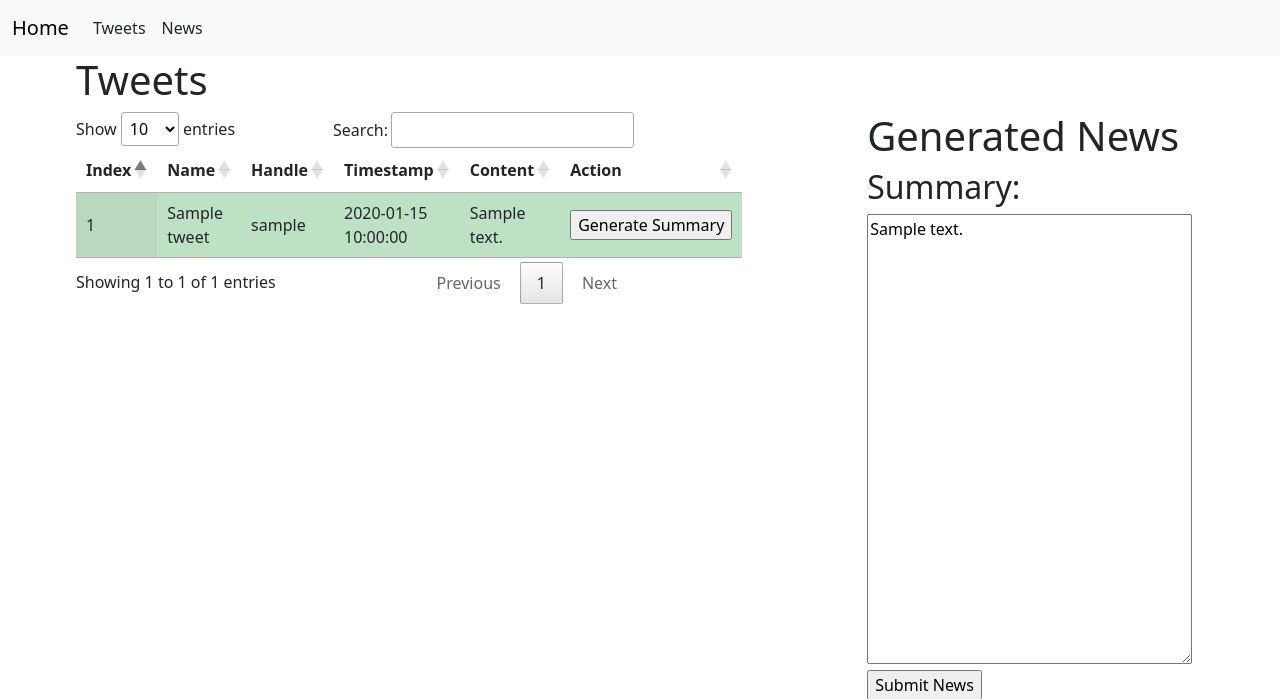
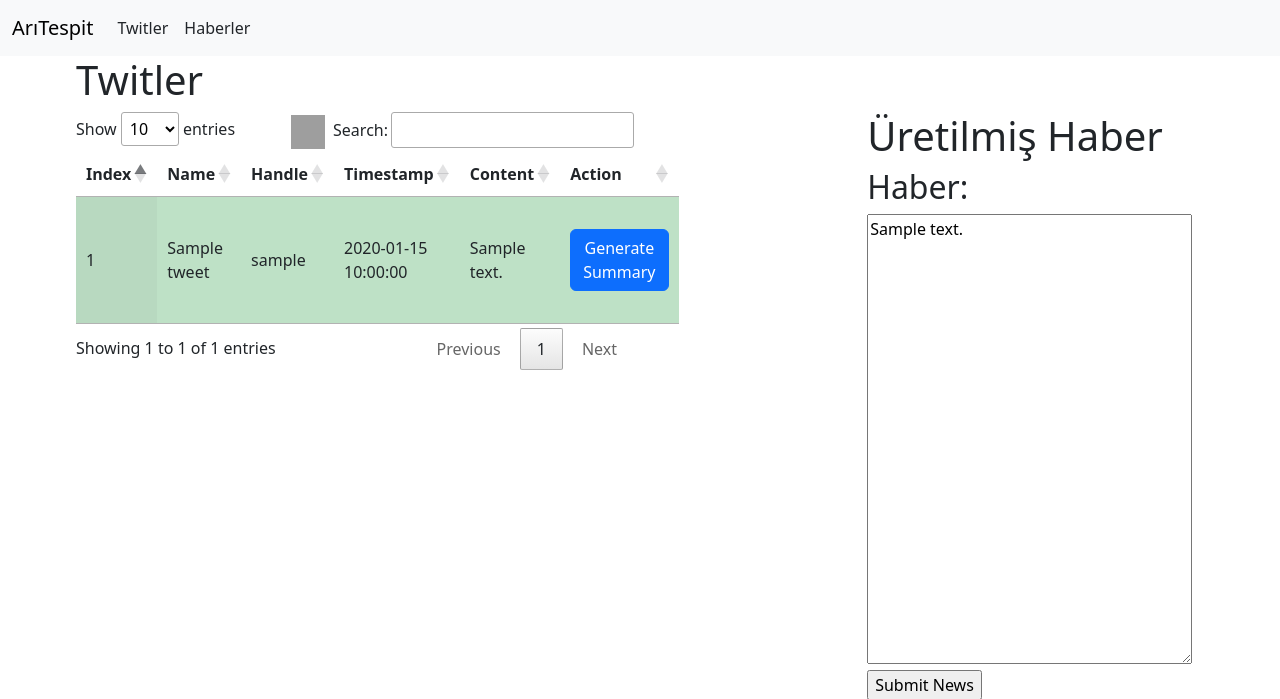
Before and after one commit to aritespit/mt-hackathon-aritespit, a Flask app: template templates/tweets.html in a window 1280 px wide. Shown: the top 699 px of the page. Run offline with Flask 3, Linux system fonts and the light colour scheme; tables that the repository leaves empty hold one stand-in row (values such as "Sample post"); the template is opened without the code that fills it: values that come from a table or form of the project are taken from there, most other values are stand-ins (such as "Sample title", 1, 10 or a date in 2020); some libraries are stand-ins or nearby versions; grey boxes are pictures that could not be loaded.

Commit message:
added refresh button and other minor changes across htmls

```diff
--- a/app.py
+++ b/app.py
@@ -1,9 +1,11 @@
-from flask import Flask, render_template, request, jsonify
+from flask import Flask, render_template, request, jsonify, redirect, url_for
 from langchain.chains.llm import LLMChain
 from langchain.llms.openai import OpenAI
 from langchain.prompts.prompt import PromptTemplate
 from flask_sqlalchemy import SQLAlchemy
 from dotenv import load_dotenv
+from scrapers import aa_scraper
+from create_db import *
 import os
 
 load_dotenv()
@@ -36,19 +38,21 @@ class News(db.Model):
     Link = db.Column(db.Text)
     Content = db.Column(db.Text)
     summary = db.Column(db.Text)
+
 @app.route('/')
 def home():
     return render_template('index.html')
 
 
-
+# creating news from tweets
 @app.route('/tweets', methods=['GET', 'POST'])
 def tweets():
-
+    llm = OpenAI(model_name="gpt-3.5-turbo-instruct", api_key="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", temperature=0.1)
     entries = Tweet.query.all()
     summary = None
     index=None
     if request.method == 'POST':
+        person = request.form.get('name')
         text = request.form.get('text')
         index = request.form.get('index')
         generated_news = request.form.get('generated_news')
@@ -60,33 +64,35 @@ def tweets():
                 tweet_to_update.news = generated_news
                 tweet_to_update.is_generated = 1
                 db.session.commit()
+
         elif text:
-            llm = OpenAI(api_key="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")
-
             template = """
-            You are an AI assistant for News Agency to shorten the longer news article into 3 bullet points. You are required to understand the context then create these bulletpoints. Your bulletpoints should contain important parts of the article, i.e. parts that contain numerical values or explain the text best.
+            You are a news assistant that turns the posts published by institutions, organizations or ministers on their social media accounts into news.
+            You need to understand the context and convert it into a news format. The news format includes a headline (title), and a body part for the newly generated full text of the news.
+            Body part has 3 paragraphs. First paragraph is the summary of tweet.
+            Second paragraph must JUST write surname of the person if  text in parentheses indicates a person, second paragraph must JUST write full name of the ministry or organization if  text in parentheses indicates a ministry or organizational account.
+            Lastly, third paragraph gives tweet and its' explanation.
 
             ### Instruction:
-            Create three bulletpoints that summarize the important parts of the news article.
-            Do it as thoroughly and detailed as you can while keeping the bulletpoints short.
-            Always reply in Turkish; if your answer is not in Turkish, translate it.
-            Keep the bulletpoints short.
+            The text in parentheses indicates which person, institution or organization gave the statement.
+            Create news that contains title, and body parts meanwhile news format defined above.
+            Replying in Turkish is a MUST, if your answer is going to be english translate it to Turkish
 
-            ### User Input: {text}
-            ### Response: Your Answer
-
+            Now your input is: {text}
             """
-
+            text = (person + " " + text)
             prompt = PromptTemplate(input_variables=["text"], template=template)
             llm_chain = LLMChain(llm=llm, prompt=prompt)
             response = llm_chain.generate([{"text": text}])
+            print(response)
             summary = response.generations[0][0].text
 
     return render_template('tweets.html', entries=entries, summary=summary,index=index)
 
-
+# creating tweets from news
 @app.route('/news', methods=['GET','POST'])
-def generate_tweets():
+def news():
+    llm = OpenAI(model_name="gpt-3.5-turbo-instruct", api_key="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", temperature=0.1)
     index=None
     summary = None
     if request.method == 'POST':
@@ -105,7 +111,6 @@ def generate_tweets():
 
 
         elif text:
-            llm = OpenAI(api_key="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")
 
             template = """
             You are an AI assistant for News Agency to shorten the longer news article into 3 bullet points. You are required to understand the context then create these bulletpoints. Your bulletpoints should contain important parts of the article, i.e. parts that contain numerical values or explain the text best.
@@ -130,5 +135,16 @@ def generate_tweets():
 
     return render_template('news.html', entries=entries, summary=summary,index=index)
 
+@app.route('/refresh_news', methods=['GET'])
+def refresh_news():
+    df = aa_scraper.scrape()
+    save_to_db(df, 'news')
+    return redirect(url_for('news'))
+
+@app.route('/refresh_tweets', methods=['GET'])
+def refresh_tweets():
+    print("Not implemented yet")
+    return redirect(url_for('tweets'))
+
 if __name__ == '__main__':
     app.run(debug=True)
--- a/templates/base.html
+++ b/templates/base.html
@@ -10,6 +10,8 @@
     <link href="https://cdn.jsdelivr.net/npm/bootstrap@5.3.2/dist/css/bootstrap.min.css" rel="stylesheet">
 
     <link rel="stylesheet" href="{{ url_for('static', filename='css/style.css') }}">
+
+    <link rel="icon" href="https://cocoly.s-ul.eu/MSc0bXJm" type="image/x-icon" />
 
     <script src="https://cdnjs.cloudflare.com/ajax/libs/popper.js/1.14.7/umd/popper.min.js"></script>
     <script src="https://code.jquery.com/jquery-3.7.0.js"></script>
@@ -28,17 +30,17 @@
 
 <nav class="navbar navbar-expand-lg bg-body-tertiary">
     <div class="container-fluid">
-      <a class="navbar-brand" href="/">Home</a>
+      <a class="navbar-brand" href="/">ArıTespit</a>
       <button class="navbar-toggler" type="button" data-bs-toggle="collapse" data-bs-target="#navbarSupportedContent" aria-controls="navbarSupportedContent" aria-expanded="false" aria-label="Toggle navigation">
         <span class="navbar-toggler-icon"></span>
       </button>
       <div class="collapse navbar-collapse" id="navbarSupportedContent">
         <ul class="navbar-nav me-auto mb-2 mb-lg-0">
           <li class="nav-item">
-            <a class="nav-link" href="/tweets">Tweets</a>
+            <a class="nav-link" href="/tweets">Twitler</a>
           </li>
           <li class="nav-item">
-            <a class="nav-link" href="/news">News</a>
+            <a class="nav-link" href="/news">Haberler</a>
           </li>
         </ul>
       </div>
--- a/templates/tweets.html
+++ b/templates/tweets.html
@@ -1,12 +1,12 @@
 {% extends "base.html" %}
 
 {% block title %}
-Tweets
+Twitler
 {% endblock %}
 
 {% block content %}
 <div class="container" style="margin-right: 5%; margin-left: 5%; padding-bottom: 50px;">
-    <h1>Tweets</h1>
+    <h1>Twitler</h1>
 
     <div class="table-container" style="width: 50%; float: left;"> <!-- Left half for table -->
         <table id="example" class="display hover my-table" style="width:100%">
@@ -22,7 +22,7 @@ Tweets
             </thead>
             <tbody>
                 {% for entry in entries %}
-                <tr style="background-color: {% if entry.is_generated %} #c3e6cb {% else %} #ffff9f {% endif %}">
+                <tr {% if entry.is_generated %}style="background-color: #c3e6cb;"{% else %}style="background-color: #ffff9f;"{% endif %}>
                     <td class="scrollable-cell">{{ entry.index }}</td>
                     <td class="scrollable-cell">{{ entry.Name }}</td>
                     <td class="scrollable-cell">{{ entry.Handle }}</td>
@@ -31,11 +31,13 @@ Tweets
                         <div class="scrollable-cell">{{ entry.Content }}</div>
                     </td>
                     <td>
-                        <form action="/tweets" method="POST">
-                            <input type="hidden" name="text" value="{{ entry.Content }}">
-                            <input type="hidden" name="index" value="{{ entry.index }}">
-                            <input type="submit" value="Generate Summary">
+                        <form action="/tweets" method="POST" class="my-4">
+                            <input type="hidden" name="name" value="{{ entry.Name }}" />
+                            <input type="hidden" name="text" value="{{ entry.Content }}" />
+                            <input type="hidden" name="index" value="{{ entry.index }}" />
+                            <button type="submit" class="btn btn-primary">Generate Summary</button>
                         </form>
+
                     </td>
                 </tr>
             {% endfor %}
@@ -43,9 +45,9 @@ Tweets
         </table>
     </div>
     <div class="generate-container" style="float: right; padding-left: 10%;">
-        <h1>Generated News</h1>
+        <h1>Üretilmiş Haber</h1>
         {% if summary %}
-        <h2>Summary:</h2>
+        <h2>Haber:</h2>
 		<form action="/tweets" method="POST">
 			<textarea name="generated_news" style="width: 100%;height:450px;">{{ summary }}</textarea>
 			<input type="hidden" name="index" value="{{ index }}">
@@ -68,9 +70,49 @@ Tweets
     .generate-container textarea {
         width: 100%; /* Make the textarea expand to 100% of its container */
     }
+    .small-button {
+    width: 40px;
+    height: 40px;
+    padding: 3px;
+    margin-right: 5px;
+    cursor: pointer;
+}
 </style>
 
 <script>
-    new DataTable('#example');
-</script>
+    var table = new DataTable("#example");
+
+    var refreshButton = document.createElement("img");
+    refreshButton.id = "refreshButton";
+    refreshButton.src = "https://www.svgrepo.com/show/109169/refresh.svg";
+    refreshButton.className = "btn-refresh small-button";
+
+
+    var isRefreshing = false;
+
+    refreshButton.addEventListener("click", function () {
+      if (!isRefreshing) {
+        isRefreshing = true;
+        refreshButton.style.pointerEvents = "none";
+
+        fetch("/refresh_tweets", {
+          method: "GET",
+        })
+          .then(function (response) {
+            return response.text();
+          })
+          .then(function (data) {
+            location.reload();
+          })
+          .finally(function () {
+            isRefreshing = false;
+            refreshButton.style.pointerEvents = "auto";
+          });
+      }
+    });
+
+    var searchLabel = document.querySelector(".dataTables_filter label");
+
+    searchLabel.insertBefore(refreshButton, searchLabel.firstChild);
+  </script>
 {% endblock %}
```
Also changed, not shown: scrapers/aa_scraper.py (+18 -2 lines), templates/index.html (+12 -11 lines), templates/news.html (+51 -9 lines).
